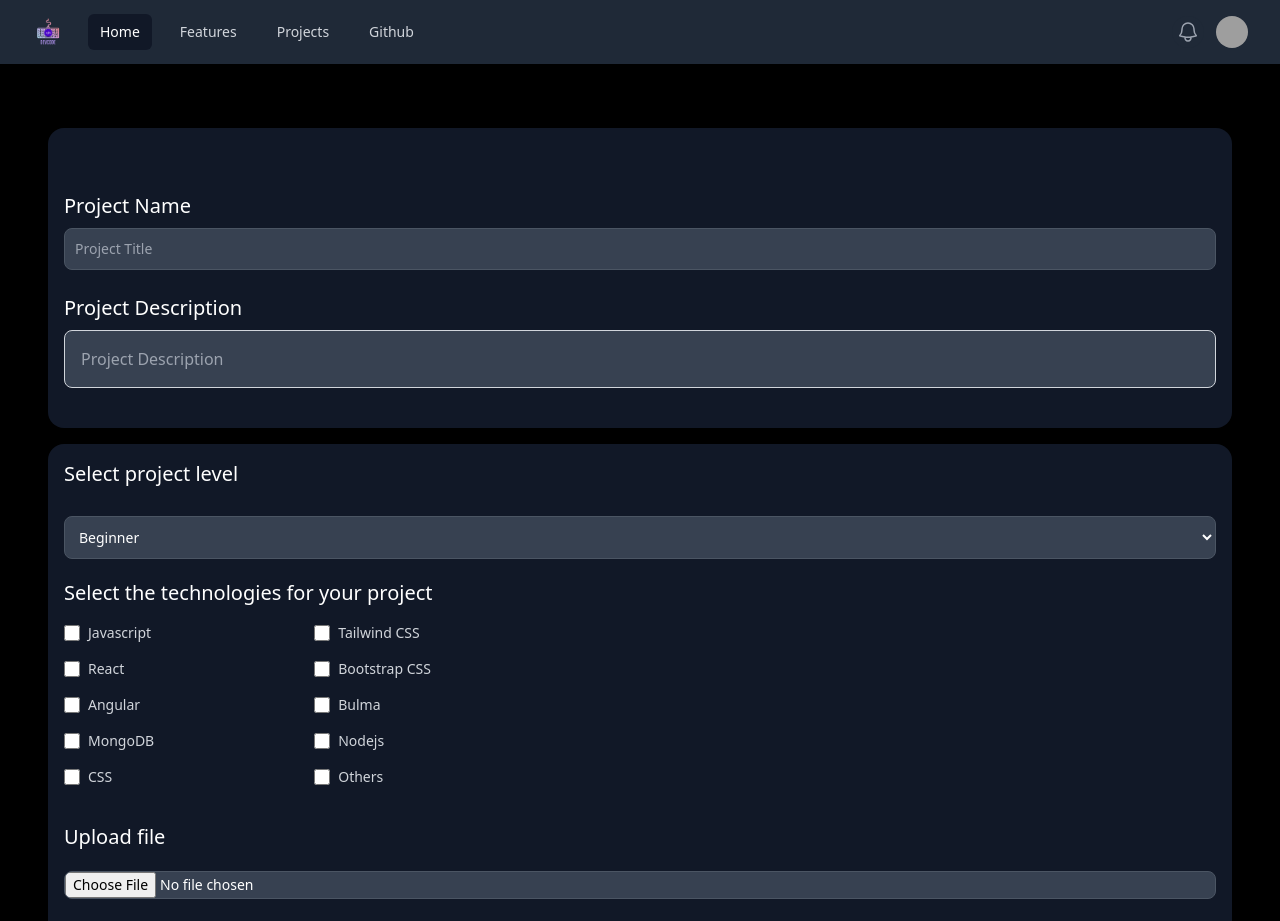
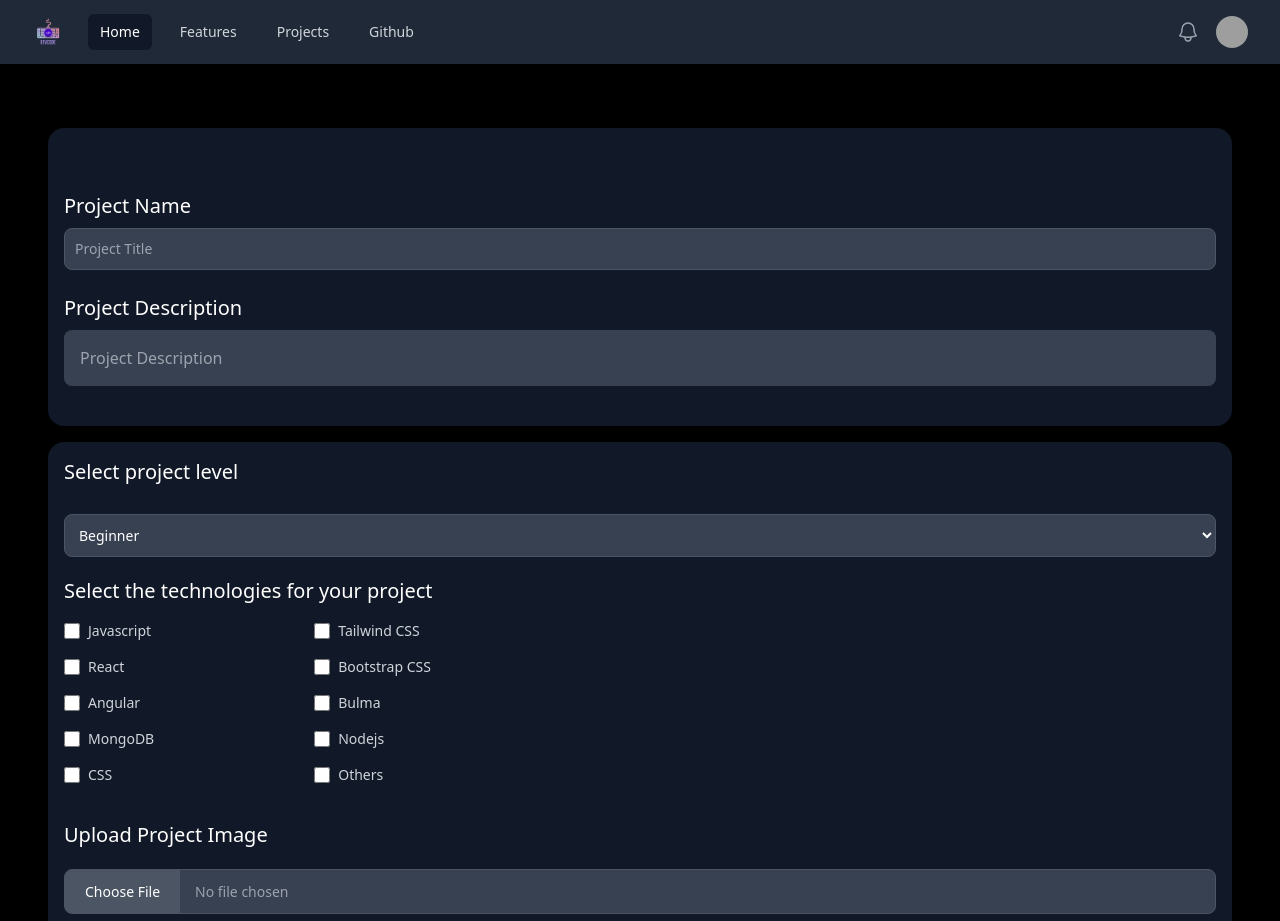
Before and after one commit to bytemakers/Devcode, a React (Create React App) app in the folder frontend/: page /newproject in a window 1280 px wide. Shown: the top 921 px of the page. Built offline with nearby package versions, Linux system fonts and the light colour scheme; sample sign-in values are in the browser's storage; grey boxes are pictures that could not be loaded.

Commit message:
Fixed the newproject form design and dynamized the project listing page
Co-authored-by: devarshishimpi <devarshishimpi@gmail.com>

```diff
--- a/frontend/src/components/NewProj/NewProj.jsx
+++ b/frontend/src/components/NewProj/NewProj.jsx
@@ -2,6 +2,7 @@ import { Suspense, useEffect, useState } from 'react';
 import { json, useNavigate } from 'react-router-dom';
 import Navbar from '../Navbar/Navbar';
 import { Helmet } from "react-helmet";
+import './newproject.css'
 
 const NewProj = () => {
   const [name, setName] = useState("");
@@ -104,18 +105,18 @@ const NewProj = () => {
               <div className="flex flex-col p-4 bg-gray-900 my-4 rounded-2xl">
                 <div class="mt-12 mb-6">
                   <label htmlFor="base-input" class="block mb-2 text-xl font-medium text-white">Project Name</label>
-                  <input value={name} onChange={(e) => setName(e.target.value)} type="text" id="base-input" class="border text-sm rounded-lg block w-full p-2.5 bg-gray-700 border-gray-600 placeholder-gray-400 text-white focus:ring-blue-500 focus:border-blue-500" placeholder="Project Title"></input>
+                  <input value={name} onChange={(e) => setName(e.target.value)} type="text" id="base-input" class="border text-sm rounded-lg block w-full p-2.5 bg-gray-700 border-gray-600 placeholder-gray-400 outline-none text-white" placeholder="Project Title"></input>
                 </div>
                 <div class="mb-6">
                     <label htmlFor="large-input" class="block mb-2 text-xl font-medium text-white"> Project Description</label>
-                    <input value={description} onChange={(e) => setDescription(e.target.value)} type="text" id="large-input" class="block p-4 w-full bg-gray-700 rounded-lg border border-gray-300 sm:text-md placeholder-gray-400 text-white focus:ring-blue-500 focus:border-blue-500" placeholder="Project Description"/>
+                    <input value={description} onChange={(e) => setDescription(e.target.value)} type="text" id="large-input" class="block p-4 w-full bg-gray-700 rounded-lg sm:text-md placeholder-gray-400 text-white outline-none" placeholder="Project Description"/>
                 </div>
               </div>
 
               <div className="flex flex-col p-4 bg-gray-900 rounded-2xl">
                 <form onSubmit={formSubmit} className="space-y-5 flex flex-col">
                   <label htmlFor="countries" className="block mb-2 text-xl font-medium text-white">Select project level</label>
-                  <select onChange={(e) => setLevel(e.target.value)} id="countries" className="border text-sm rounded-lg block w-full p-2.5 bg-gray-700 border-gray-600 placeholder-gray-400 text-white focus:ring-blue-500 focus:border-blue-500">
+                  <select onChange={(e) => setLevel(e.target.value)} id="countries" className="border text-sm rounded-lg block w-full p-2.5 bg-gray-700 border-gray-600 placeholder-gray-400 text-white outline-none">
                     <option value={1}>Beginner</option>
                     <option value={2}>Intermediate</option>
                     <option value={3}>Advanced</option>
@@ -182,9 +183,12 @@ const NewProj = () => {
                   </div>
 
                 </fieldset>
-                  <label className="block mb-[-20px] text-xl font-medium text-white" htmlFor="user_avatar">Upload file</label>
-                  <input onChange={handleImage} className="text-white block w-full text-sm rounded-lg border cursor-pointertext-gray-400 focus:outline-none bg-gray-700 border-gray-600 placeholder-gray-400" aria-describedby="user_avatar_help" id="user_avatar" type="file" />
+                  <label className="block mb-[-20px] text-xl font-medium text-white" htmlFor="user_avatar">Upload Project Image</label>
+                  <input onChange={handleImage} className="text-gray-400 block w-full text-sm rounded-lg border cursor-pointertext-gray-400 focus:outline-none bg-gray-700 border-gray-600 placeholder-gray-400" aria-describedby="user_avatar_help" id="user_avatar" type="file" />
+
                   <div className="mt-1 text-sm text-gray-300" id="user_avatar_help">A profile picture is useful to confirm your are logged into your account</div>
+
+
 
                   {/* <button type='submit' className='flex w-[100%] justify-center items-center p-2 rounded-full '>Submit</button> */}
                   <button type="submit" className="text-white z-40 bg-gradient-to-br rounded-xl from-purple-600 to-blue-500 hover:bg-gradient-to-bl font-medium rounded-r-lg text-sm px-7 py-[14px] text-center">Purple to Blue</button>
--- /dev/null
+++ b/frontend/src/components/NewProj/newproject.css
@@ -0,0 +1,10 @@
+::file-selector-button {
+    background-color: #4b5563;
+    color: white;
+    outline: none;
+    border: none;
+    height: 43px;
+    padding: 0px 20px;
+    cursor: pointer;
+    margin-right: 15px;
+}
--- a/frontend/src/components/Projects/Projects.jsx
+++ b/frontend/src/components/Projects/Projects.jsx
@@ -42,17 +42,25 @@ const Projects = () => {
                 {projectList.map((project) => {
                     return (
                         <div key={project._id} className="overflow-hidden shadow-lg bg-[#262626] p-0 rounded-xl">
+                            {project.level === 1 && <span class="absolute font-extrabold bg-green-100 text-green-800 text-lg mr-2 px-2.5 py-0.5 rounded dark:bg-green-200 dark:text-green-900">Beginner</span>}
+                            {project.level === 2 && <span class="absolute font-extrabold bg-yellow-100 text-yellow-800 text-lg mr-2 px-2.5 py-0.5 rounded dark:bg-yellow-200 dark:text-yellow-900">Intermediate</span>}
+                            {project.level === 3 && <span class="absolute font-extrabold bg-purple-100 text-purple-800 text-lg mr-2 px-2.5 py-0.5 rounded dark:bg-purple-200 dark:text-purple-900">Advance</span>}
+                            {project.level === 4 && <span class="absolute font-extrabold bg-red-100 text-red-800 text-lg mr-2 px-2.5 py-0.5 rounded dark:bg-red-200 dark:text-red-900">Expert</span>}
                             <img className="w-full" src="https://wallpaperbat.com/img/38515-train-track-wallpaper.jpg" alt="Mountain" />
                             <div className="px-6 py-4">
-                                <div className="text-white font-bold text-xl mb-2">Mountain</div>
+                                <div className="text-white font-bold text-xl mb-2">{project.name}</div>
                                 <p className="text-gray-300 text-base">
-                                Lorem ipsum dolor sit amet, consectetur adipisicing elit. Voluptatibus quia, Nonea! Maiores et perferendis eaque, exercitationem praesentium nihil.
+                                {project.description}
                                 </p>
                             </div>
                             <div className="px-6 pt-4 pb-2">
-                                <span className="inline-block bg-gray-200 rounded-full px-3 py-1 text-sm font-semibold text-black mr-2 mb-2">#photography</span>
-                                <span className="inline-block bg-gray-200 rounded-full px-3 py-1 text-sm font-semibold text-black mr-2 mb-2">#travel</span>
-                                <span className="inline-block bg-gray-200 rounded-full px-3 py-1 text-sm font-semibold text-black mr-2 mb-2">#winter</span>
+                                {project.languages.map((language, index) => {
+                                    return (
+                                        <span key={index} className="inline-block bg-gray-200 rounded-full px-3 py-1 text-sm font-semibold text-black mr-2 mb-2">#{language}</span>
+                                    );
+                                })}
+                                {/* <span className="inline-block bg-gray-200 rounded-full px-3 py-1 text-sm font-semibold text-black mr-2 mb-2">#travel</span>
+                                <span className="inline-block bg-gray-200 rounded-full px-3 py-1 text-sm font-semibold text-black mr-2 mb-2">#winter</span> */}
                             </div>
                         </div>
                     );
```
